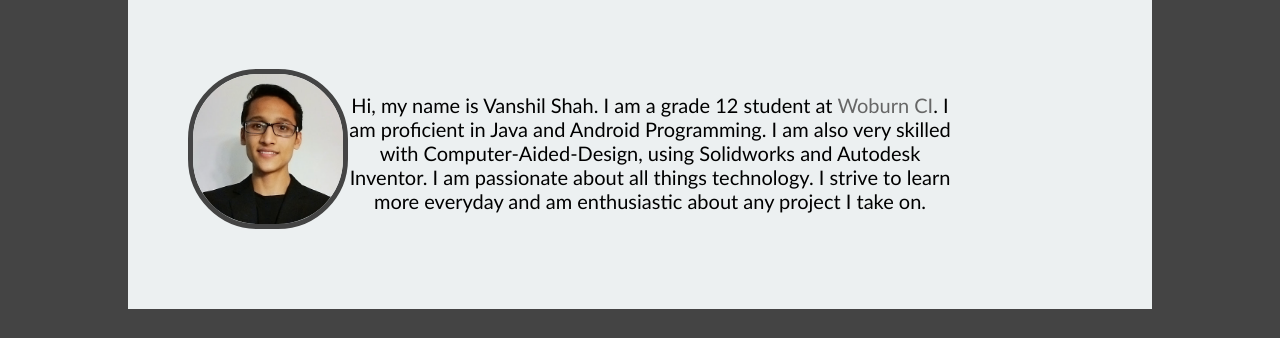
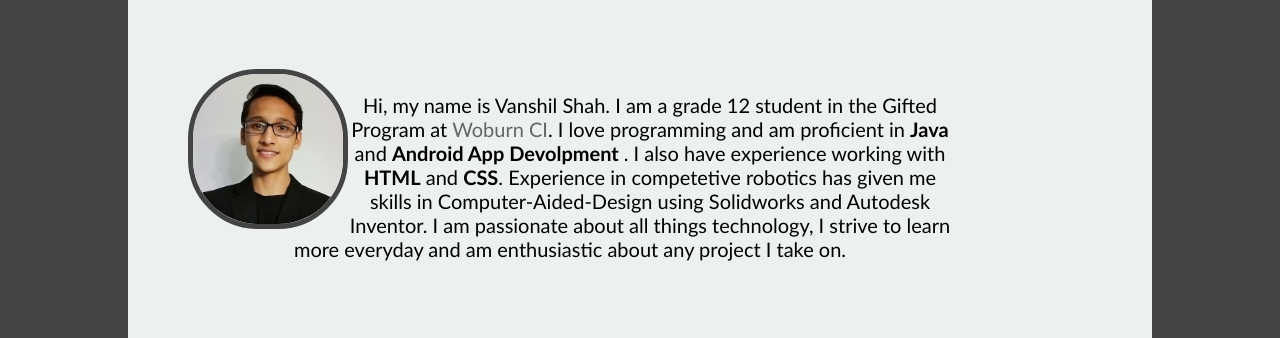
Before and after one commit to VanshilShah/vanshilshah.github.io, a plain HTML site: page index.html in a window 1280 px wide. Shown: the part 100-438 px from the top of the page. Drawn offline with Linux system fonts and the light colour scheme.

Commit message:
Fixed link to Team 188 websiite Content changes

```diff
--- a/index.html
+++ b/index.html
@@ -22,12 +22,14 @@
 				<p id="para_A">
 				<img id="avatar_img" src="images/thumbnail2.png"</img>
 				<br>
-				Hi, my name is Vanshil Shah. I am a grade 12 student at
+				Hi, my name is Vanshil Shah. I am a grade 12 student in the Gifted Program at
 				<a href="http://schoolweb.tdsb.on.ca/woburnci/Home.aspx"> Woburn CI</a>.
-				I am proficient in Java and Android Programming. I am also very skilled with Computer-Aided-Design,
-				using Solidworks and Autodesk Inventor. I am passionate about all things technology. I strive to learn more
-				everyday and am enthusiastic about any project I take on.</p>
-
+				I love programming and am proficient in <b>Java</b> and  <b>Android App Devolpment </b>. I also
+				have experience	working with  <b>HTML</b> and <b>CSS</b>. Experience in competetive robotics has
+				given me skills in Computer-Aided-Design using Solidworks and Autodesk Inventor.
+				I am passionate about all things technology, I strive to learn more
+				everyday and am enthusiastic about any project I take on.
+				</p>
 			</div>
 
 		</div>
--- a/stylesheets/stylesheet.css
+++ b/stylesheets/stylesheet.css
@@ -19,7 +19,6 @@ time, mark, audio, video {
   margin: 0;
   padding: 0;
   border: 0;
-  font: inherit;
   vertical-align: baseline;
 }
 
@@ -305,6 +304,7 @@ padding: 0 0 0 10%;
 .quarters {
 	margin: 1%;
     width: 20%;
+	min-width: 230px;
     height: 33px;
 
 	font-size: 30px;
```
Also changed, not shown: Blizzard_XIV.html (+2 -2 lines).
